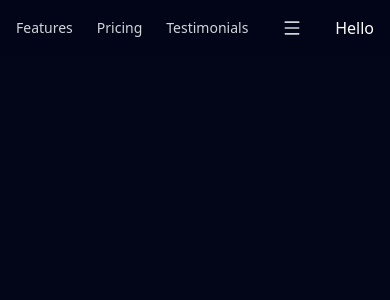
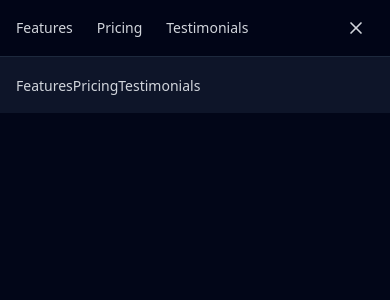
Before and after one commit to Swellmary/Responsive-Web-TypeScript-ReactJS_Tailwindcss, a React (Vite) app: page / in a window 390 px wide. Both pictures are taken after a click on the button 356 px from the left and 28 px from the top of the page. Shown: the top 300 px of the page. Built offline with nearby package versions, Linux system fonts and the light colour scheme.

Commit message:
add header menu animation

```diff
--- a/src/components/Navbar.tsx
+++ b/src/components/Navbar.tsx
@@ -1,4 +1,4 @@
-import { Menu } from "lucide-react";
+import { Menu, X } from "lucide-react";
 import { useState } from "react";
 
 export default function NavBar() {
@@ -30,12 +30,23 @@ export default function NavBar() {
                 </div>
 
                 {/* Responsive Mobile NavBar - Humberger Icon*/}
-                <button className="md:hidden p-2 text-gray-300 hover:text-white" onClick={() => setMobileMenuIsOpen((prev) => !prev)}>
-                    <Menu className="w-5 h-5 sm:w-6 sm:h-6"/>
+                <button className="md:hidden p-2 text-gray-300 hover:text-white" onClick={() => setMobileMenuIsOpen((prev) => !prev)}> {/* true(open) or false(close) */}
+
+                    {/* Add X icon if Menu is open */}
+                    {mobileMenuIsOpen ? (<X className="w-5 h-5 sm:w-6 sm:h-6" />) : (<Menu className="w-5 h-5 sm:w-6 sm:h-6"/>)} {/* true(open) or false(close) */}
+
                 </button>
-
-                {mobileMenuIsOpen && <p>Hello</p>}
             </div>
         </div>
+
+        {/* Display When the Menu is Open */}
+        {mobileMenuIsOpen && ( // display if setMobileMenuIsOpen is true
+            <div className="md: bg-slate-900/95 backdrop-blur-lg border-t border-slate-800 animate-in slide-in-from-top duration-100">
+                <div className="px-4 py-4 sm:py-6 space-y-3 sm:space-y-4">
+                    <a href="#features" className="text-gray-300 hover:text-white text-sm lg:text-base">Features</a>
+                    <a href="#pricing" className="text-gray-300 hover:text-white text-sm lg:text-base">Pricing</a>
+                    <a href="#testimonials" className="text-gray-300 hover:text-white text-sm lg:text-base">Testimonials</a>
+                </div>
+            </div> )}
     </nav>
 };
--- a/src/index.css
+++ b/src/index.css
@@ -1 +1,26 @@
 @import "tailwindcss";
+
+@layer utilities {
+    .animate-in  {
+        animation-fill-mode: both;
+    }
+
+    .slide-in-from-top {
+        animation-name: slideInFromTop;
+    }
+    .duration-100 {
+        animation-duration: 100ms;
+    }
+}
+
+/* Sliding From The Top Animation */
+@keyframes slideInFromTop {
+    from {
+        opacity: 0;
+        transform: translateY(-1rem);
+    }
+    to {
+        opacity: 1;
+        transform: translateY(0);
+    }
+}
```
Also changed, not shown: 1 other file (tests, documents, lock files or other folders).
